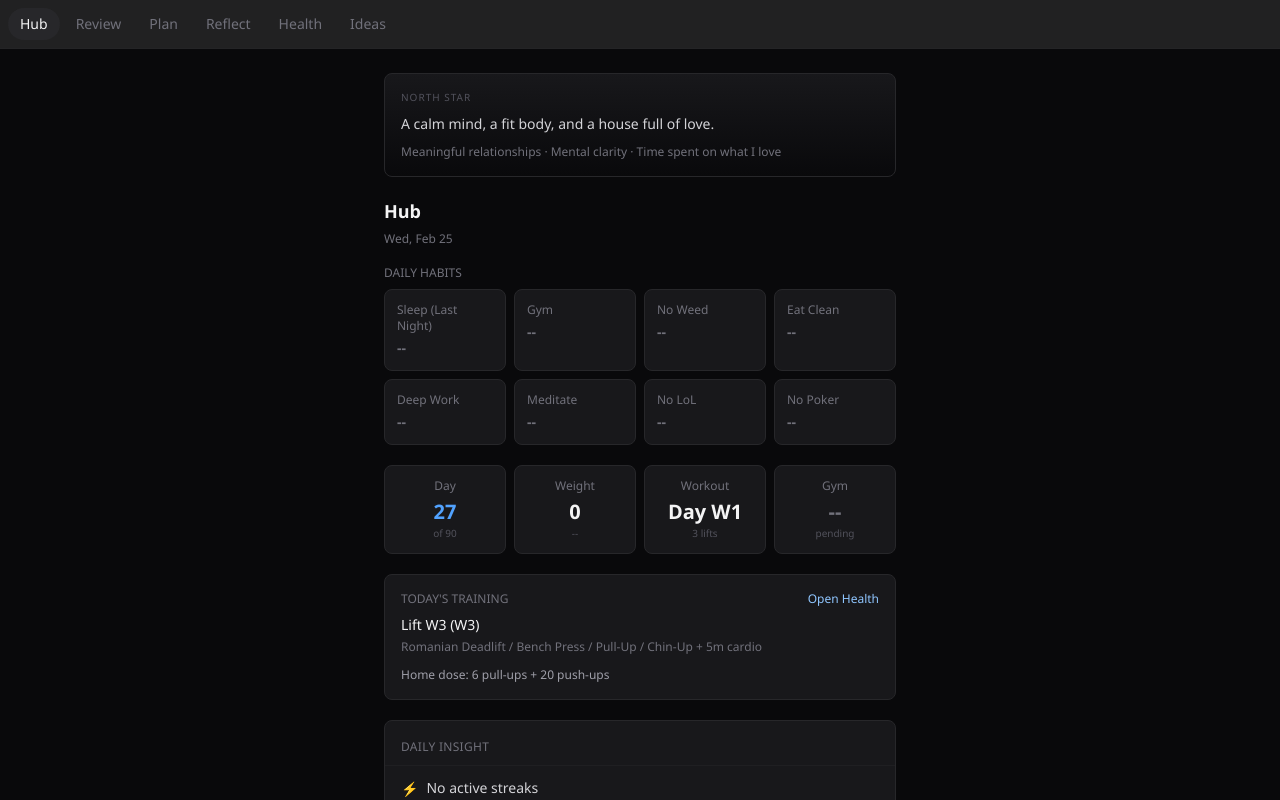
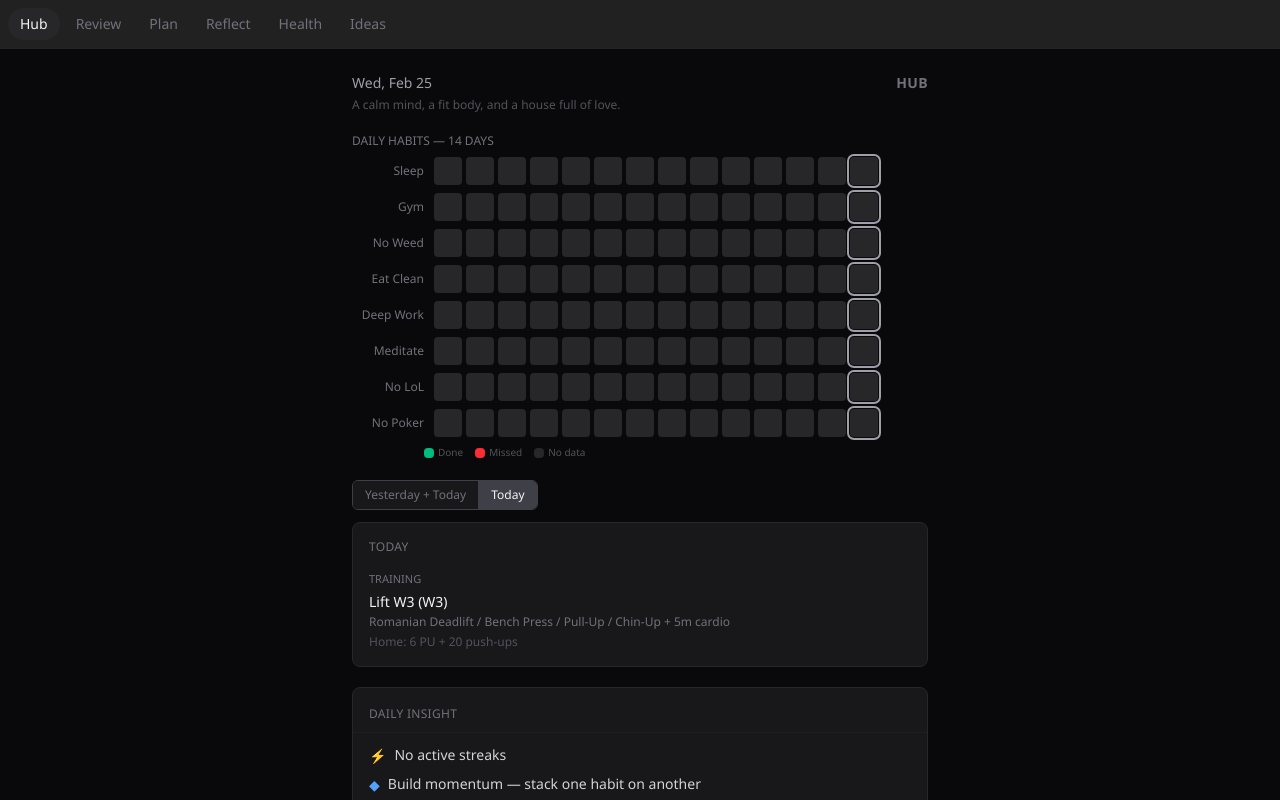
Before and after one commit to aashrayap/progress-tracker, a Next.js app in the folder app/: page / in a window 1280 px wide. Shown: the top 800 px of the page. Built offline with nearby package versions, Linux system fonts and the light colour scheme.

Commit message:
chore: push remaining local changes

```diff
--- a/app/app/api/hub/route.ts
+++ b/app/app/api/hub/route.ts
@@ -42,6 +42,10 @@ export async function GET() {
     const todos = readTodos();
     const inbox = readInbox();
     const todaysPlan = getTodaysPlan(plan);
+    const yesterday = daysAgoStr(1);
+    const yesterdaysPlan = plan
+      .filter((p) => p.date === yesterday)
+      .sort((a, b) => a.start - b.start);
 
     const weightHistory = getMetricHistory(signals, "weight").map((w) => ({
       date: w.date,
@@ -86,7 +90,6 @@ export async function GET() {
     const nextWorkout = getNextWorkout(signals, Object.keys(config.workoutTemplates));
     const todaySplit = getSplitForDate(new Date());
 
-    const yesterday = daysAgoStr(1);
     const yesterdayChanges = reflections
       .filter((r) => r.date === yesterday && r.change.trim())
       .map((r) => ({ domain: r.domain, change: r.change }));
@@ -203,6 +206,13 @@ export async function GET() {
         done: p.done,
         notes: p.notes || "",
       })),
+      yesterdaysPlan: yesterdaysPlan.map((p) => ({
+        start: p.start,
+        end: p.end,
+        item: p.item,
+        done: p.done,
+        notes: p.notes || "",
+      })),
       todos,
       yesterdayChanges,
       insight,
--- a/app/app/page.tsx
+++ b/app/app/page.tsx
@@ -3,6 +3,7 @@
 import { useState, useEffect, useCallback } from "react";
 import Link from "next/link";
 import { config, getSplitForDate } from "./lib/config";
+import { formatTime } from "./lib/utils";
 import DailyInsight, { InsightData } from "./components/DailyInsight";
 
 interface WeightData {
@@ -39,7 +40,9 @@ interface AppData {
     streaks: { lol: number; weed: number; poker: number };
     triggers: { date: string; trigger: string; result: string }[];
   };
-  todaysPlan: { done: string }[];
+  todaysPlan: { start: number; end: number; item: string; done: string; notes: string }[];
+  yesterdaysPlan: { start: number; end: number; item: string; done: string; notes: string }[];
+  todos: { id: number; item: string; done: number; created: string }[];
   yesterdayChanges: { domain: string; change: string }[];
   insight: InsightData;
   todayHabits: {
@@ -62,12 +65,6 @@ interface AppData {
     needsReview: number;
     failed: number;
   };
-  nextAction: {
-    label: string;
-    reason: string;
-    href: string;
-    cta: string;
-  };
 }
 
 function domainLabel(domain: string): string {
@@ -82,6 +79,7 @@ function domainLabel(domain: string): string {
 export default function Home() {
   const [data, setData] = useState<AppData | null>(null);
   const [loading, setLoading] = useState(true);
+  const [showYesterday, setShowYesterday] = useState(false);
 
   const fetchData = useCallback(() => {
     fetch("/api/hub")
@@ -117,7 +115,7 @@ export default function Home() {
     );
   }
 
-  const { weight, dopamineReset } = data;
+  const { dopamineReset } = data;
   const resetDay = dopamineReset.dayNumber;
   const todaySplit = getSplitForDate(new Date());
   const allExercises = Object.values(config.exercises).flat();
@@ -128,133 +126,208 @@ export default function Home() {
         .join(" / ")
     : "";
 
-  // Status row data
-  const templateKey = data.nextWorkout;
-  const gymDone = data.gymToday;
-
-  // Recent weight trend (last 3 entries)
-  const recentWeights = weight.log.slice(-3);
-  const weightTrend = recentWeights.length >= 2
-    ? recentWeights[recentWeights.length - 1].value - recentWeights[recentWeights.length - 2].value
-    : 0;
+  const undonePlan = data.todaysPlan.filter((p) => p.done !== "1");
+  const undoneTodos = (data.todos || []).filter((t) => !t.done).slice(0, 5);
 
   return (
     <div className="min-h-screen bg-zinc-950 text-zinc-100">
       <div className="p-4 sm:p-6">
-        <div className="max-w-lg mx-auto">
+        <div className={`mx-auto transition-all ${showYesterday ? "max-w-4xl" : "max-w-xl"}`}>
 
-          {/* ==================== NORTH STAR ==================== */}
-          <div className="mb-5 p-4 rounded-lg border border-zinc-800 bg-gradient-to-b from-zinc-900 to-zinc-950">
-            <p className="text-[10px] uppercase tracking-widest text-zinc-600 mb-2">North Star</p>
-            <p className="text-sm text-zinc-300 leading-relaxed">
+          {/* ==================== HEADER ==================== */}
+          <div className="flex items-center justify-between mb-1">
+            <span className="text-sm text-zinc-400">
+              {new Date().toLocaleDateString("en-US", { weekday: "short", month: "short", day: "numeric" })}
+            </span>
+            <h1 className="text-sm font-semibold text-zinc-500 uppercase tracking-wide">Hub</h1>
+          </div>
+
+          {/* ==================== NORTH STAR (subtle line) ==================== */}
+          <p className="text-xs text-zinc-600 mb-5">
             A calm mind, a fit body, and a house full of love.
           </p>
-            <p className="text-xs text-zinc-500 mt-2">
-              Meaningful relationships · Mental clarity · Time spent on what I love
-            </p>
+
+          {/* ==================== 14-DAY HABIT TRACKER ==================== */}
+          <section className="mb-5">
+            <p className="text-xs text-zinc-500 uppercase mb-2">Daily Habits — 14 Days</p>
+            <div className="space-y-2">
+              {[
+                { key: "sleep", label: "Sleep" },
+                { key: "gym", label: "Gym" },
+                { key: "weed", label: "No Weed" },
+                { key: "ate_clean", label: "Eat Clean" },
+                { key: "deep_work", label: "Deep Work" },
+                { key: "meditate", label: "Meditate" },
+                { key: "lol", label: "No LoL" },
+                { key: "poker", label: "No Poker" },
+              ].map((habit) => (
+                <div key={habit.key} className="flex items-center gap-2.5">
+                  <span className="text-xs text-zinc-500 w-[4.5rem] shrink-0 text-right truncate">{habit.label}</span>
+                  <div className="flex gap-1">
+                    {data.habitTracker.days.map((day, i) => {
+                      const val = day[habit.key];
+                      const isToday = i === data.habitTracker.days.length - 1;
+                      return (
+                        <div
+                          key={data.habitTracker.dates[i]}
+                          className={`w-7 h-7 rounded ${
+                            val === true
+                              ? "bg-emerald-500"
+                              : val === false
+                                ? "bg-red-500"
+                                : "bg-zinc-800"
+                          } ${isToday ? "ring-2 ring-zinc-400 ring-offset-1 ring-offset-zinc-950" : ""}`}
+                          title={`${data.habitTracker.dates[i]}${val === true ? " ✓" : val === false ? " ✗" : ""}`}
+                        />
+                      );
+                    })}
                   </div>
-
-          {/* ==================== HEADER ==================== */}
-          <div className="mb-4">
-            <h1 className="text-lg font-bold">Hub</h1>
-            <span className="text-xs text-zinc-500">
-              {new Date().toLocaleDateString("en-US", { weekday: "short", month: "short", day: "numeric" })}
-            </span>
-          </div>
-
-          {/* ==================== HABITS VISUAL ==================== */}
-          <section className="mb-5">
-            <p className="text-xs text-zinc-500 uppercase mb-2">Daily Habits</p>
-            <div className="grid grid-cols-2 sm:grid-cols-4 gap-2">
-              {[
-                { key: "sleep", label: "Sleep (Last Night)", value: data.todayHabits.sleep },
-                { key: "gym", label: "Gym", value: data.todayHabits.gym },
-                { key: "weed", label: "No Weed", value: data.todayHabits.weed },
-                { key: "ateClean", label: "Eat Clean", value: data.todayHabits.ateClean },
-                { key: "deepWork", label: "Deep Work", value: data.todayHabits.deepWork },
-                { key: "meditate", label: "Meditate", value: data.todayHabits.meditate },
-                { key: "lol", label: "No LoL", value: data.todayHabits.lol },
-                { key: "poker", label: "No Poker", value: data.todayHabits.poker },
-              ].map((h) => (
-                <div
-                  key={h.key}
-                  className={`p-3 rounded-lg border ${
-                    h.value === null
-                      ? "bg-zinc-900 border-zinc-800"
-                      : h.value
-                        ? "bg-emerald-500/10 border-emerald-500/30"
-                        : "bg-red-500/10 border-red-500/30"
-                  }`}
-                >
-                  <p className="text-xs text-zinc-500 mb-1">{h.label}</p>
-                  <p
-                    className={`text-sm font-semibold ${
-                      h.value === null ? "text-zinc-500" : h.value ? "text-emerald-400" : "text-red-400"
-                    }`}
-                  >
-                    {h.value === null ? "--" : h.value ? "Done" : "Missed"}
-                  </p>
                 </div>
               ))}
             </div>
-          </section>
-
-          {/* ==================== STATUS ROW ==================== */}
-          <section className="mb-5">
-            <div className="grid grid-cols-4 gap-2">
-              <div className="bg-zinc-900 border border-zinc-800 rounded-lg p-3 text-center">
-                <p className="text-xs text-zinc-500 mb-1">Day</p>
-                <p className="text-xl font-bold text-blue-400">{resetDay}</p>
-                <p className="text-[10px] text-zinc-600">of 90</p>
-              </div>
-              <div className="bg-zinc-900 border border-zinc-800 rounded-lg p-3 text-center">
-                <p className="text-xs text-zinc-500 mb-1">Weight</p>
-                <p className="text-xl font-bold">{weight.current}</p>
-                <p className={`text-[10px] ${weightTrend < 0 ? "text-green-400" : weightTrend > 0 ? "text-red-400" : "text-zinc-600"}`}>
-                  {weightTrend < 0 ? `${weightTrend.toFixed(1)}` : weightTrend > 0 ? `+${weightTrend.toFixed(1)}` : "--"}
-                </p>
-              </div>
-              <div className="bg-zinc-900 border border-zinc-800 rounded-lg p-3 text-center">
-                <p className="text-xs text-zinc-500 mb-1">Workout</p>
-                <p className="text-xl font-bold">Day {templateKey}</p>
-                <p className="text-[10px] text-zinc-600">
-                  {config.workoutTemplates[templateKey]?.length || 0} lifts
-                </p>
-              </div>
-              <div className={`border rounded-lg p-3 text-center ${
-                gymDone
-                  ? "bg-emerald-500/10 border-emerald-500/30"
-                  : "bg-zinc-900 border-zinc-800"
-              }`}>
-                <p className="text-xs text-zinc-500 mb-1">Gym</p>
-                <p className={`text-xl font-bold ${gymDone ? "text-emerald-400" : "text-zinc-500"}`}>
-                  {gymDone ? "Done" : "--"}
-                </p>
-                <p className="text-[10px] text-zinc-600">{gymDone ? "today" : "pending"}</p>
-              </div>
+            <div className="flex items-center gap-3 mt-2 pl-[72px] text-[10px] text-zinc-600">
+              <span className="flex items-center gap-1"><span className="w-2.5 h-2.5 rounded-sm bg-emerald-500" /> Done</span>
+              <span className="flex items-center gap-1"><span className="w-2.5 h-2.5 rounded-sm bg-red-500" /> Missed</span>
+              <span className="flex items-center gap-1"><span className="w-2.5 h-2.5 rounded-sm bg-zinc-800" /> No data</span>
             </div>
           </section>
 
-          <section className="mb-5 p-4 bg-zinc-900 border border-zinc-800 rounded-lg">
-            <div className="flex items-center justify-between gap-3">
-              <p className="text-xs text-zinc-500 uppercase">Today&apos;s Training</p>
-              <Link href="/health" className="text-xs text-blue-300 hover:text-blue-200">
-                Open Health
-              </Link>
+          {/* ==================== TODAY / YESTERDAY TOGGLE ==================== */}
+          <div className="inline-flex rounded-md border border-zinc-700 overflow-hidden mb-3">
+            <button
+              onClick={() => setShowYesterday(true)}
+              className={`px-3 py-1.5 text-xs font-medium transition-colors ${
+                showYesterday
+                  ? "bg-zinc-700 text-zinc-100"
+                  : "bg-zinc-900 text-zinc-500 hover:text-zinc-300"
+              }`}
+            >
+              Yesterday + Today
+            </button>
+            <button
+              onClick={() => setShowYesterday(false)}
+              className={`px-3 py-1.5 text-xs font-medium transition-colors border-l border-zinc-700 ${
+                !showYesterday
+                  ? "bg-zinc-700 text-zinc-100"
+                  : "bg-zinc-900 text-zinc-500 hover:text-zinc-300"
+              }`}
+            >
+              Today
+            </button>
           </div>
-            <p className="mt-2 text-sm font-medium text-zinc-100">
+
+          {/* ==================== YESTERDAY + TODAY CARDS ==================== */}
+          <div className={`mb-5 ${showYesterday ? "grid grid-cols-1 md:grid-cols-2 gap-3" : ""}`}>
+
+            {/* YESTERDAY CARD (left) */}
+            {showYesterday && (
+              <section className="p-4 bg-zinc-900/60 border border-zinc-800/60 rounded-lg space-y-4">
+                <p className="text-xs text-zinc-500 uppercase tracking-wide">Yesterday</p>
+
+                {data.yesterdaysPlan.length > 0 ? (
+                  <div>
+                    <p className="text-[11px] text-zinc-500 uppercase mb-1">Schedule</p>
+                    <div className="space-y-1">
+                      {data.yesterdaysPlan.map((block, i) => {
+                        const done = block.done === "1";
+                        return (
+                          <p key={i} className={`text-sm ${done ? "text-zinc-500" : "text-zinc-300"}`}>
+                            <span className={`mr-1.5 ${done ? "text-emerald-500" : "text-red-400"}`}>
+                              {done ? "✓" : "✗"}
+                            </span>
+                            <span className="text-zinc-500 text-xs mr-2">{formatTime(block.start)}</span>
+                            {done ? <s>{block.item}</s> : block.item}
+                          </p>
+                        );
+                      })}
+                    </div>
+                    {(() => {
+                      const total = data.yesterdaysPlan.length;
+                      const completed = data.yesterdaysPlan.filter((b) => b.done === "1").length;
+                      const pct = Math.round((completed / total) * 100);
+                      return (
+                        <p className={`text-xs mt-2 ${pct >= 80 ? "text-emerald-500" : pct >= 50 ? "text-yellow-500" : "text-red-400"}`}>
+                          {completed}/{total} completed ({pct}%)
+                        </p>
+                      );
+                    })()}
+                  </div>
+                ) : (
+                  <p className="text-xs text-zinc-600">No plan logged yesterday.</p>
+                )}
+              </section>
+            )}
+
+            {/* TODAY CARD (right when side-by-side) */}
+            <section className="p-4 bg-zinc-900 border border-zinc-800 rounded-lg space-y-4">
+              <p className="text-xs text-zinc-500 uppercase tracking-wide">Today</p>
+
+              {/* Training */}
+              <div>
+                <p className="text-[11px] text-zinc-500 uppercase mb-1">Training</p>
+                <p className="text-sm font-medium text-zinc-100">
                   {todaySplit.label}
                   {todaySplit.workoutKey ? ` (${todaySplit.workoutKey})` : ""}
                 </p>
-            <p className="mt-1 text-xs text-zinc-500">
+                <p className="text-xs text-zinc-500 mt-0.5">
                   {todaySplit.workoutKey
                     ? `${todayLiftSummary} + ${config.trainingPlan.liftSessionCardioFinisherMin}m cardio`
                     : `${todaySplit.detail} · ${todaySplit.minutes || 0} min`}
                 </p>
-            <p className="mt-3 text-xs text-zinc-400">
-              Home dose: {config.trainingPlan.homeDose.pullupsPerDay} pull-ups + {config.trainingPlan.homeDose.pushupsPerDay} push-ups
+                <p className="text-xs text-zinc-600 mt-1">
+                  Home: {config.trainingPlan.homeDose.pullupsPerDay} PU + {config.trainingPlan.homeDose.pushupsPerDay} push-ups
                 </p>
+              </div>
+
+              {/* Schedule (undone blocks only) */}
+              {undonePlan.length > 0 && (
+                <div>
+                  <p className="text-[11px] text-zinc-500 uppercase mb-1">Schedule</p>
+                  <div className="space-y-1">
+                    {undonePlan.map((block, i) => (
+                      <p key={i} className="text-sm text-zinc-300">
+                        <span className="text-zinc-500 text-xs mr-2">{formatTime(block.start)}</span>
+                        {block.item}
+                      </p>
+                    ))}
+                  </div>
+                  <Link href="/plan" className="text-xs text-blue-400 hover:text-blue-300 mt-1.5 inline-block">
+                    → Open Plan
+                  </Link>
+                </div>
+              )}
+
+              {/* Todos (undone, max 5) */}
+              {undoneTodos.length > 0 && (
+                <div>
+                  <p className="text-[11px] text-zinc-500 uppercase mb-1">Todos</p>
+                  <div className="space-y-1">
+                    {undoneTodos.map((todo) => (
+                      <p key={todo.id} className="text-sm text-zinc-300">
+                        <span className="text-zinc-600 mr-1.5">○</span>{todo.item}
+                      </p>
+                    ))}
+                  </div>
+                  <Link href="/plan" className="text-xs text-blue-400 hover:text-blue-300 mt-1.5 inline-block">
+                    → Open Plan
+                  </Link>
+                </div>
+              )}
+
+              {/* Review queue */}
+              {data.reviewBacklog.total > 0 && (
+                <div className="flex items-center gap-2 pt-1 border-t border-zinc-800">
+                  <span className="text-amber-400 text-xs">⚠</span>
+                  <Link href="/review" className="text-sm text-zinc-300 hover:text-zinc-100">
+                    {data.reviewBacklog.total} capture{data.reviewBacklog.total === 1 ? "" : "s"} need review
+                  </Link>
+                  <Link href="/review" className="text-xs text-blue-400 hover:text-blue-300 ml-auto">
+                    → Open Review
+                  </Link>
+                </div>
+              )}
             </section>
+          </div>
 
           {/* ==================== MORNING PRIMING ==================== */}
           {data.nowWindow === "morning" && data.yesterdayChanges.length > 0 && (
@@ -272,27 +345,6 @@ export default function Home() {
 
           {/* ==================== DAILY INSIGHT ==================== */}
           {data.insight && <DailyInsight data={data.insight} />}
-
-          {/* ==================== NEXT ACTION ==================== */}
-          <section className="mb-5 p-4 bg-zinc-900 border border-blue-500/30 rounded-lg">
-            <p className="text-xs text-zinc-500 uppercase mb-2">Next Action</p>
-            <p className="text-sm text-zinc-200 font-medium">{data.nextAction.label}</p>
-            <p className="text-xs text-zinc-500 mt-1">{data.nextAction.reason}</p>
-            <div className="mt-3 flex items-center gap-2">
-              <Link
-                href={data.nextAction.href}
-                className="px-3 py-1.5 rounded bg-blue-500/20 border border-blue-500/40 text-blue-300 text-sm"
-              >
-                {data.nextAction.cta}
-              </Link>
-              <Link
-                href="/review"
-                className="text-xs text-zinc-400 hover:text-zinc-200"
-              >
-                Review queue: {data.reviewBacklog.total}
-              </Link>
-            </div>
-          </section>
 
           {/* ==================== 90-DAY DOPAMINE GRID ==================== */}
           <section className="mb-5">
@@ -433,9 +485,12 @@ export default function Home() {
             <summary className="text-xs text-zinc-600 cursor-pointer hover:text-zinc-500 transition-colors">
               WHY
             </summary>
-            <p className="text-xs text-zinc-500 mt-2 pl-3 border-l border-zinc-800">
-              {config.why}
+            <div className="mt-2 pl-3 border-l border-zinc-800 space-y-1">
+              <p className="text-xs text-zinc-500">{config.why}</p>
+              <p className="text-xs text-zinc-600">
+                Meaningful relationships · Mental clarity · Time spent on what I love
               </p>
+            </div>
           </details>
 
         </div>
```
Also changed, not shown: app/app/components/MonthView.tsx (+3 -4 lines), app/app/components/YearView.tsx (+4 -3 lines), 2 other files (tests, documents, lock files or other folders). Lines whose indentation alone changed are shown as unchanged.
